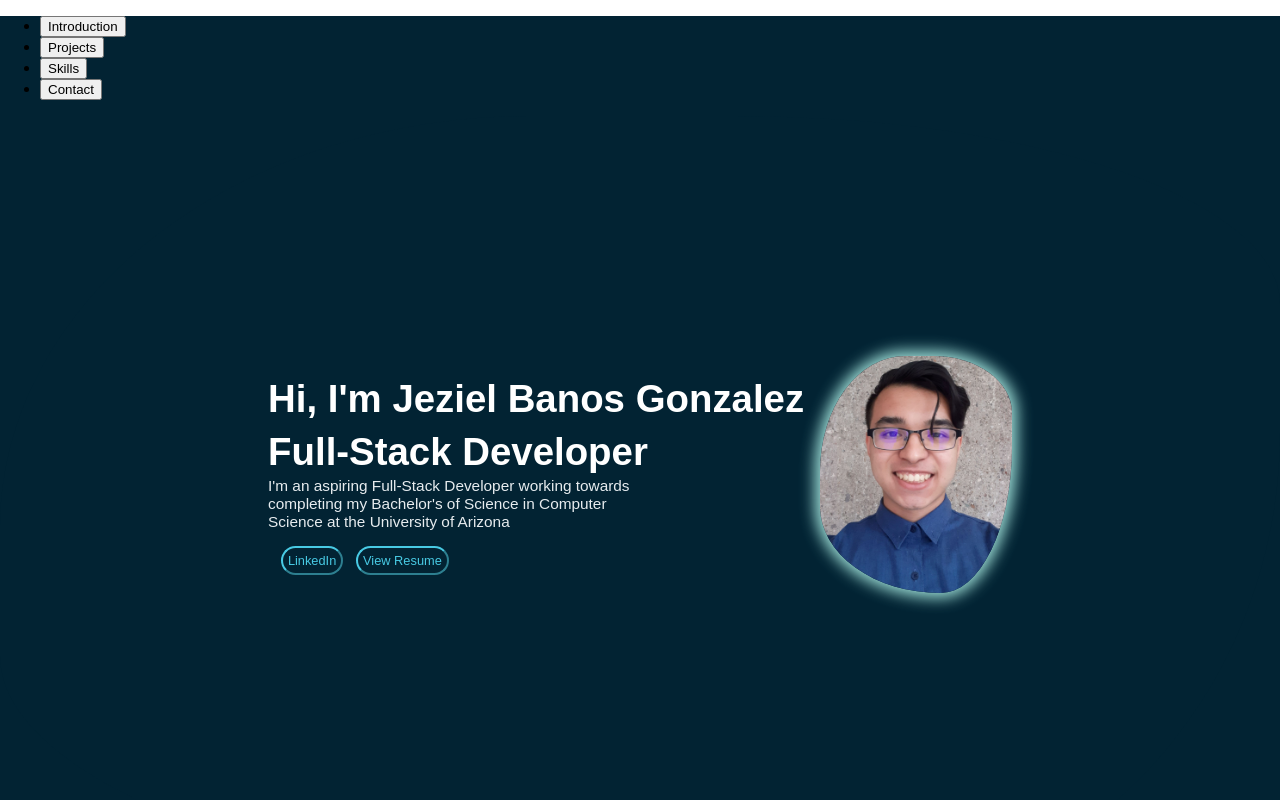
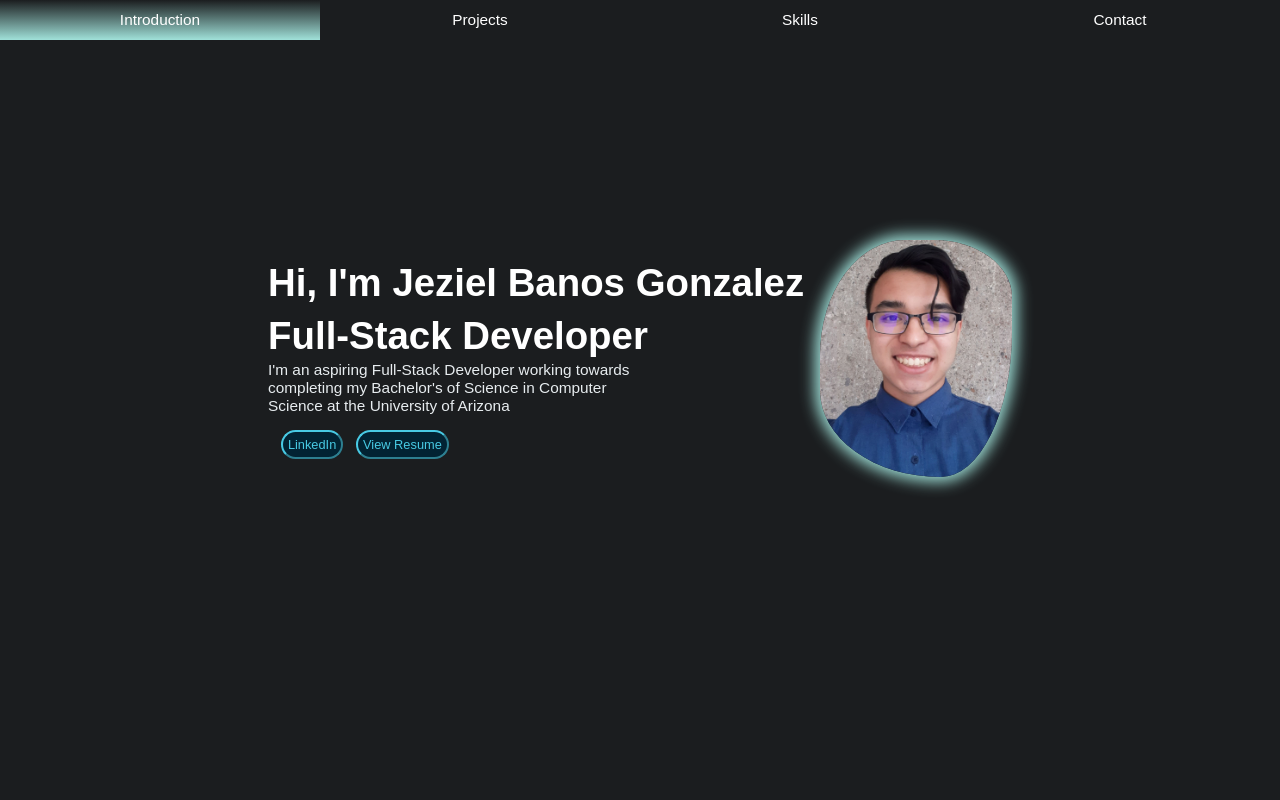
Before and after one commit to Jeziel-BG/PortfolioV2, a React (Create React App) app in the folder portfolio-site/: page / in a window 1280 px wide. Shown: the top 800 px of the page. Built offline with nearby package versions, Linux system fonts and the light colour scheme.

Commit message:
Background and navbar completed

```diff
--- a/portfolio-site/src/App.css
+++ b/portfolio-site/src/App.css
@@ -1,3 +1,31 @@
 #Main{
-  background-color: #022333;
+  background-color: #1b1d1f;
 }
+
+.navbar{
+  position: fixed;
+  display: flex;
+  flex-direction: row;
+  z-index: 4;
+  justify-content: center;
+  list-style: none;
+  width: 100vw;
+  padding: 0px;
+  margin: 0px;
+}
+
+.navbar > li > button{
+  font-family: "Source Sans Pro", sans-serif;
+  font-size: 1.2vw;
+  background: #1b1d1f;
+  color: white;
+  width: 25vw;
+  border: none;
+  height: 5vh;
+
+}
+
+.navbar > li > button:hover{
+  background: linear-gradient(#1b1d1f, #a0e1d9);
+
+}
--- a/portfolio-site/src/App.js
+++ b/portfolio-site/src/App.js
@@ -42,7 +42,7 @@ function App() {
   return (
     <div id="Main">
 
-      <div className="Site-Container" onScroll={hideNav}>
+      <div className="Site-Container">
         <ul id="nav" className="navbar">
           <li className="introduction">
             <button className='NavButton' onClick={() => scrollToSection(introduction)}> Introduction </button>
--- a/portfolio-site/src/Components/Contact/Contact.css
+++ b/portfolio-site/src/Components/Contact/Contact.css
@@ -1,5 +1,5 @@
 #Contact-Main{
-    background: #022333;
+    background: #1b1d1f;
     width: 100vw;
     height: 100vh;
     justify-content: center;
--- a/portfolio-site/src/Components/Introduction/Introduction.css
+++ b/portfolio-site/src/Components/Introduction/Introduction.css
@@ -1,12 +1,10 @@
 #Intro-Main{
     display: flex;
     justify-content: center;
-    background-color: #022333;
+    background-color: #1b1d1f;
     height: 100vh;
     width: 100vw;
     position: relative;
-    animation: animate 7s;
-
 }
 
 #Content{
```
Also changed, not shown: portfolio-site/src/Components/NavBar/NavBar.css (+9 -0 lines).
